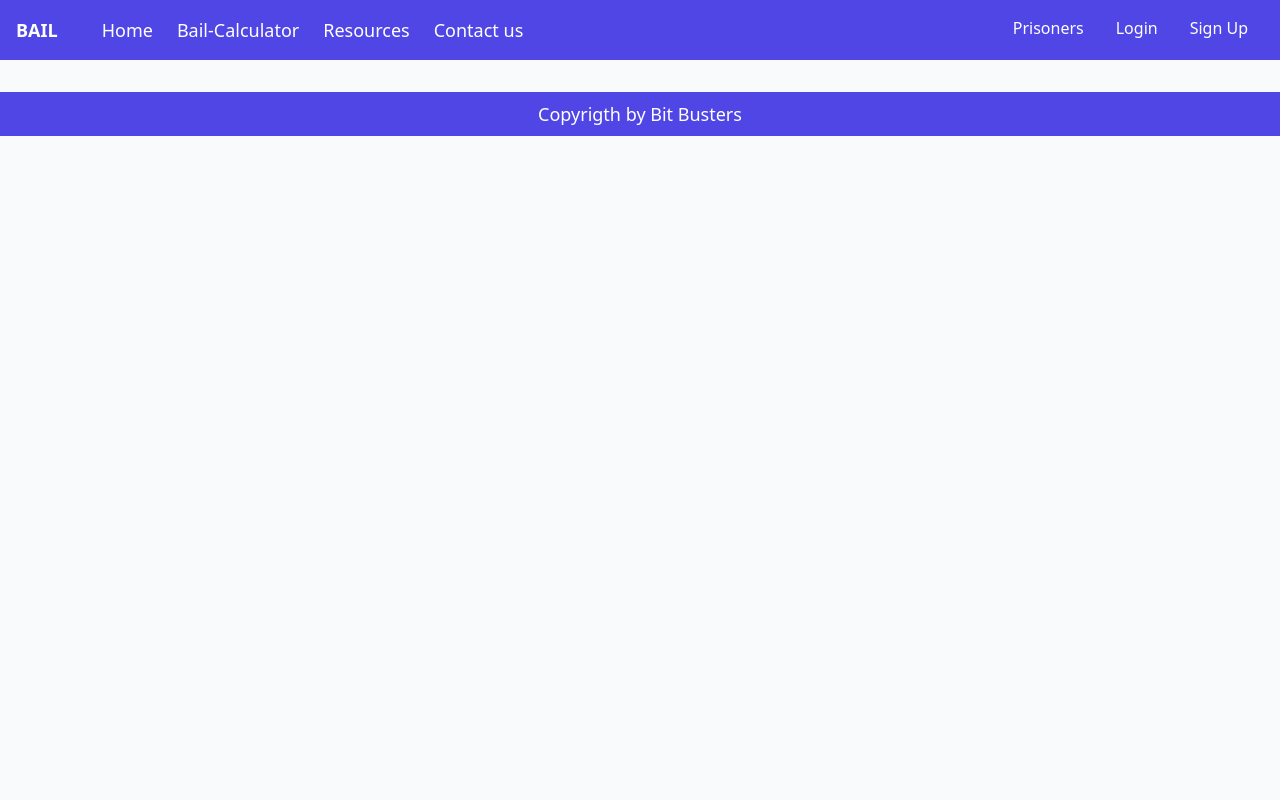
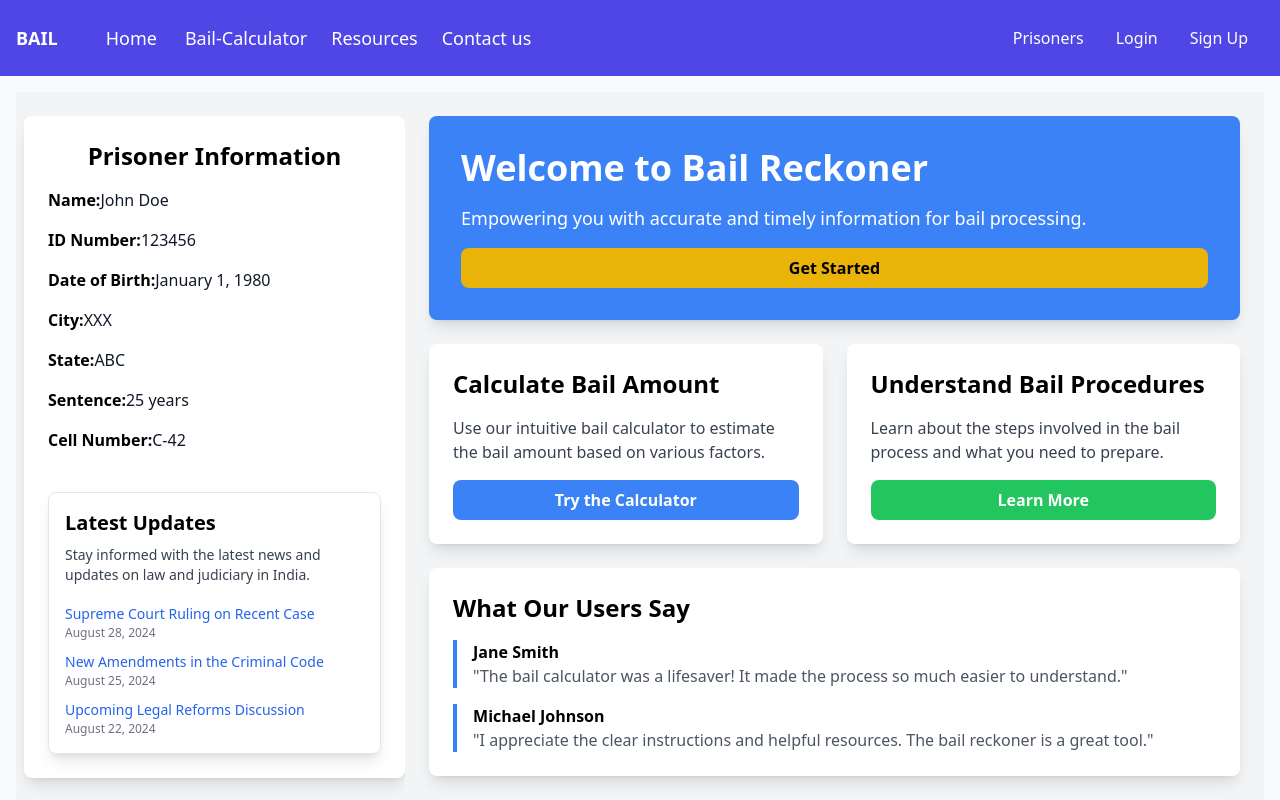
Before and after one commit to Vedant3708/E_commerce, a React (Vite) app in the folder Frontend/: page / in a window 1280 px wide. Shown: the top 800 px of the page. Built offline with nearby package versions, Linux system fonts and the light colour scheme.

Commit message:
Prisoner list + minor changes

```diff
--- a/Frontend/src/App.jsx
+++ b/Frontend/src/App.jsx
@@ -16,7 +16,7 @@ const App = () => {
         <div className="container mx-auto p-4">
           <Routes>
             <Route path="/prisoners" element={<Prisoners />} />
-            <Route path="/content" element={<Content />} />
+            <Route path="/" element={<Content />} />
             <Route path="/login" element={<LoginPage />} />
             <Route path="/signup" element={<SignupPage />} />
           </Routes>
--- a/Frontend/src/components/Footer.jsx
+++ b/Frontend/src/components/Footer.jsx
@@ -2,7 +2,7 @@ import React from 'react';
 
 const Footer = () => {
     return (
-        <div className="bg-indigo-600 p-2 text-white text-lg text-center">
+        <div className="bg-indigo-600 p-5 text-white text-lg text-center">
             Copyrigth by Bit Busters
         </div>
     );
--- a/Frontend/src/components/Juducial/Home.jsx
+++ b/Frontend/src/components/Juducial/Home.jsx
@@ -4,7 +4,7 @@ import contacts from "./contacts";
 function CreateCard({ contact, onClick, isActive }) {
   return (
     <div
-      className={`p-4 max-w-lg mx-auto bg-white rounded-xl shadow-md flex items-center space-y-4 my-4 cursor-pointer ${isActive ? "bg-blue-100" : ""}`}
+      className={`p-4 max-w-lg mx-auto bg-white rounded-xl shadow-md flex items-center space-y-4 my-4 cursor-pointer ${isActive ? "bg-blue-200" : ""}`}
       onClick={onClick}
     >
       <img
--- a/Frontend/src/components/NavBar.jsx
+++ b/Frontend/src/components/NavBar.jsx
@@ -5,13 +5,13 @@ const NavBar = () => {
   return (
     <nav className="bg-indigo-600 p-4">
       <div className="container mx-auto flex justify-between">
-        <div className='flex '>
-        <h1 className="text-white text-lg font-bold mr-8">BAIL</h1>
-        <Link to="/content" className="text-white text-lg mr-3 ml-3 hover:bg-indigo-700">Home</Link>
-        <p className='text-white text-lg mr-3 ml-3'>Bail-Calculator</p>
-        <p className='text-white text-lg mr-3 ml-3'>Resources</p>
-        <p className='text-white text-lg mr-3 ml-3'>Contact us</p></div>
-        <div >
+        <div className='flex'>
+          <h1 className="flex items-center text-white text-lg font-bold mr-8">BAIL</h1>
+          <Link to="/" className="text-white text-lg px-4 py-2 hover:bg-indigo-700 rounded">Home</Link>
+          <p className='flex items-center text-white text-lg mr-3 ml-3'>Bail-Calculator</p>
+          <p className='flex items-center text-white text-lg mr-3 ml-3'>Resources</p>
+          <p className='flex items-center text-white text-lg mr-3 ml-3'>Contact us</p></div>
+        <div className='flex items-center'>
           <Link to="/prisoners" className="text-white px-4 py-2 hover:bg-indigo-700 rounded">Prisoners</Link>
           <Link to="/login" className="text-white px-4 py-2 hover:bg-indigo-700 rounded">Login</Link>
           <Link to="/signup" className="text-white px-4 py-2 hover:bg-indigo-700 rounded">Sign Up</Link>
--- a/Frontend/src/components/content.jsx
+++ b/Frontend/src/components/content.jsx
@@ -1,7 +1,7 @@
 import React from 'react'
 const Content = () => {
   return (
-<div className=' bg-gray-100 flex justify-start h-full'>
+<div className=' bg-gray-100 flex justify-start min-h-screen'>
     <div className='w-2/6 h-3/5 bg-white rounded-lg shadow-lg mt-6 ml-2 p-6'>
     <h2 className='text-2xl font-bold text-center mb-4'>Prisoner Information</h2>
     <div className='space-y-4'>
```
